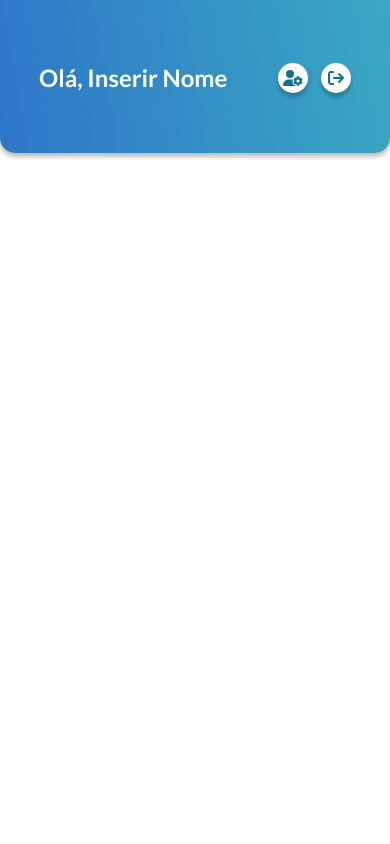
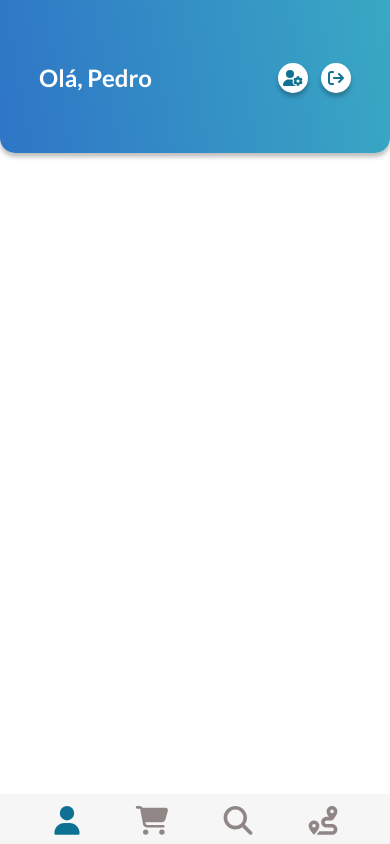
Before and after one commit to alexandresilvacarreira/groceryroutepro-frontend-prod, an Angular app: page /dashboard in a window 390 px wide. Built offline with nearby package versions, Linux system fonts and the light colour scheme.

Commit message:
Mobile-navbar - Criada -> É possível ver o seu funcionamento em /dashboard... informação relevante no TODO do dashboard CCS da Mobile-navbar - terminado routerLinkActive - a funcionar

```diff
--- a/src/app/app.module.ts
+++ b/src/app/app.module.ts
@@ -12,6 +12,7 @@ import {ReactiveFormsModule} from "@angular/forms";
 import { HeaderDashboardComponent } from './components/header-dashboard/header-dashboard.component';
 import { DashboardComponent } from './pages/dashboard/dashboard.component';
 import { HighlightCarouselComponent } from './components/highlight-carousel/highlight-carousel.component';
+import { MobileNavbarComponent } from './components/mobile-navbar/mobile-navbar.component';
 
 @NgModule({
   declarations: [
@@ -20,7 +21,8 @@ import { HighlightCarouselComponent } from './components/highlight-carousel/high
     SplashComponent,
     HeaderDashboardComponent,
     DashboardComponent,
-    HighlightCarouselComponent
+    HighlightCarouselComponent,
+    MobileNavbarComponent
   ],
   imports: [
     BrowserModule,
--- a/src/app/components/header-dashboard/header-dashboard.component.html
+++ b/src/app/components/header-dashboard/header-dashboard.component.html
@@ -1,7 +1,7 @@
 <div class="dashboard">
 
   <div class="tab-wrapper">
-    <div class="greeting"><h2>Olá, Inserir Nome</h2></div>
+    <div class="greeting"><h2>Olá, Pedro</h2></div>
     <fa-icon [icon]="faUserGear"></fa-icon>
     <fa-icon [icon]="faArrowRightFromBracket"></fa-icon>
   </div>
--- a/src/app/components/header-dashboard/header-dashboard.component.scss
+++ b/src/app/components/header-dashboard/header-dashboard.component.scss
@@ -16,6 +16,7 @@
     .greeting {
 
       flex-grow: 1;
+      overflow: hidden;
 
       h2 {
         color: #FFF;
--- /dev/null
+++ b/src/app/components/mobile-navbar/mobile-navbar.component.html
@@ -0,0 +1,18 @@
+<div class="mobile_navbar">
+  <div class="icons_wrapper">
+    <a [routerLink]="'/dashboard'" [routerLinkActive]="'active'">
+<fa-icon [icon]="faUser"></fa-icon>
+    </a>
+    <a [routerLink]="'faltameter'" [routerLinkActive]="'active'">
+<fa-icon [icon]="faCartShopping"></fa-icon>
+    </a>
+    <a [routerLink]="'faltameter'" [routerLinkActive]="'active'">
+<fa-icon [icon]="faSearch"></fa-icon>
+    </a>
+    <a [routerLink]="'faltameter'" [routerLinkActive]="'active'">
+<fa-icon [icon]="faRoute"></fa-icon>
+    </a>
+  </div>
+</div>
+
+<!--TODO COLOCAR O COMPONENTE NO(S) ROUTERLINK-->
--- /dev/null
+++ b/src/app/components/mobile-navbar/mobile-navbar.component.scss
@@ -0,0 +1,36 @@
+.mobile_navbar {
+  display: flex;
+  position: fixed;
+  bottom: 0;
+  height: 50px;
+  background-color: #F6F6F6;
+  width: 100%;
+  align-items: center;
+  justify-content: center;
+
+  .icons_wrapper {
+    display: flex;
+    width: 76%;
+    justify-content: space-between;
+    height: 50px;
+
+    a {
+      display: flex;
+      color: #908686;
+      align-items: center;
+      justify-content: center;
+      width: 40px;
+      height: 50px;
+      margin: 0;
+
+      fa-icon {
+        transform: scale(1.8);
+      }
+    }
+
+    a.active {
+      color: #0f7192;
+      height: 50px;
+    }
+  }
+}
--- /dev/null
+++ b/src/app/components/mobile-navbar/mobile-navbar.component.ts
@@ -0,0 +1,18 @@
+import { Component } from '@angular/core';
+import {faUser} from "@fortawesome/free-solid-svg-icons/faUser";
+import {faCartShopping} from "@fortawesome/free-solid-svg-icons/faCartShopping";
+import {faSearch} from "@fortawesome/free-solid-svg-icons/faSearch";
+import {faRoute} from "@fortawesome/free-solid-svg-icons/faRoute";
+
+@Component({
+  selector: 'app-mobile-navbar',
+  templateUrl: './mobile-navbar.component.html',
+  styleUrls: ['./mobile-navbar.component.scss']
+})
+export class MobileNavbarComponent {
+
+  protected readonly faUser = faUser;
+  protected readonly faCartShopping = faCartShopping;
+  protected readonly faSearch = faSearch;
+  protected readonly faRoute = faRoute;
+}
--- a/src/app/pages/dashboard/dashboard.component.html
+++ b/src/app/pages/dashboard/dashboard.component.html
@@ -1 +1,2 @@
 <app-header-dashboard></app-header-dashboard>
+<app-mobile-navbar></app-mobile-navbar>
```
Also changed, not shown: 1 other file (tests, documents, lock files or other folders).
